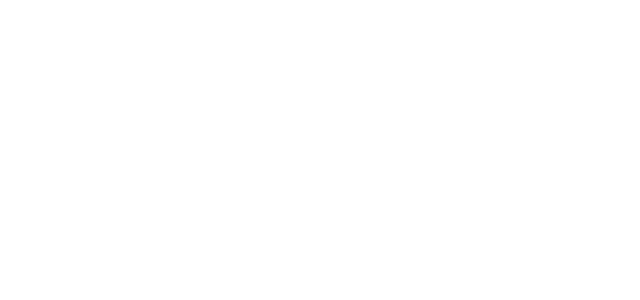
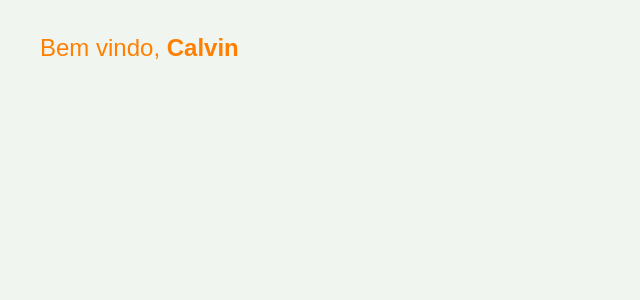
Before and after one commit to calvinsteixeira/stocksavor, a Next.js app: page / in a window 1280 px wide. Shown: the top 300 px of the page, without its empty margins (0-640 px from the left). Built offline with nearby package versions, Linux system fonts and the light colour scheme.

Commit message:
Fix: Ajustando texto de boas vindas

```diff
--- a/app/globals.css
+++ b/app/globals.css
@@ -14,57 +14,57 @@
 
 @layer base {
   :root {
-    --background: 0 0% 100%;
-    --foreground: 240 10% 3.9%;
-    --card: 0 0% 100%;
-    --card-foreground: 240 10% 3.9%;
-    --popover: 0 0% 100%;
-    --popover-foreground: 240 10% 3.9%;
-    --primary: 240 5.9% 10%;
-    --primary-foreground: 0 0% 98%;
-    --secondary: 240 4.8% 95.9%;
-    --secondary-foreground: 240 5.9% 10%;
-    --muted: 240 4.8% 95.9%;
-    --muted-foreground: 240 3.8% 46.1%;
-    --accent: 240 4.8% 95.9%;
-    --accent-foreground: 240 5.9% 10%;
-    --destructive: 0 84.2% 60.2%;
-    --destructive-foreground: 0 0% 98%;
-    --border: 240 5.9% 90%;
-    --input: 240 5.9% 90%;
-    --ring: 240 10% 3.9%;
-    --chart-1: 12 76% 61%;
-    --chart-2: 173 58% 39%;
-    --chart-3: 197 37% 24%;
-    --chart-4: 43 74% 66%;
-    --chart-5: 27 87% 67%;
+    --background: 120 20% 95%; /* Verde suave */
+    --foreground: 30 20% 20%; /* Marrom escuro */
+    --card: 120 20% 100%; /* Branco */
+    --card-foreground: 30 20% 20%; /* Marrom escuro */
+    --popover: 120 20% 100%; /* Branco */
+    --popover-foreground: 30 20% 20%; /* Marrom escuro */
+    --primary: 30 100% 50%; /* Laranja suave */
+    --primary-foreground: 0 0% 98%; /* Branco */
+    --secondary: 120 10% 90%; /* Verde muito claro */
+    --secondary-foreground: 30 20% 20%; /* Marrom escuro */
+    --muted: 120 10% 90%; /* Verde muito claro */
+    --muted-foreground: 120 15% 50%; /* Verde médio */
+    --accent: 120 30% 40%; /* Verde mais forte */
+    --accent-foreground: 0 0% 98%; /* Branco */
+    --destructive: 0 84% 60%; /* Vermelho */
+    --destructive-foreground: 0 0% 98%; /* Branco */
+    --border: 120 10% 85%; /* Verde claro */
+    --input: 120 10% 85%; /* Verde claro */
+    --ring: 120 20% 20%; /* Marrom escuro */
+    --chart-1: 30 76% 61%; /* Laranja gráfico */
+    --chart-2: 90 58% 39%; /* Verde gráfico */
+    --chart-3: 197 37% 24%; /* Azul gráfico */
+    --chart-4: 43 74% 66%; /* Verde claro gráfico */
+    --chart-5: 27 87% 67%; /* Amarelo gráfico */
     --radius: 0.5rem;
   }
   .dark {
-    --background: 240 10% 3.9%;
-    --foreground: 0 0% 98%;
-    --card: 240 10% 3.9%;
-    --card-foreground: 0 0% 98%;
-    --popover: 240 10% 3.9%;
-    --popover-foreground: 0 0% 98%;
-    --primary: 0 0% 98%;
-    --primary-foreground: 240 5.9% 10%;
-    --secondary: 240 3.7% 15.9%;
-    --secondary-foreground: 0 0% 98%;
-    --muted: 240 3.7% 15.9%;
-    --muted-foreground: 240 5% 64.9%;
-    --accent: 240 3.7% 15.9%;
-    --accent-foreground: 0 0% 98%;
-    --destructive: 0 62.8% 30.6%;
-    --destructive-foreground: 0 0% 98%;
-    --border: 240 3.7% 15.9%;
-    --input: 240 3.7% 15.9%;
-    --ring: 240 4.9% 83.9%;
-    --chart-1: 220 70% 50%;
-    --chart-2: 160 60% 45%;
-    --chart-3: 30 80% 55%;
-    --chart-4: 280 65% 60%;
-    --chart-5: 340 75% 55%;
+    --background: 30 20% 15%; /* Marrom escuro */
+    --foreground: 120 30% 90%; /* Verde claro */
+    --card: 30 20% 15%; /* Marrom escuro */
+    --card-foreground: 120 30% 90%; /* Verde claro */
+    --popover: 30 20% 15%; /* Marrom escuro */
+    --popover-foreground: 120 30% 90%; /* Verde claro */
+    --primary: 30 100% 40%; /* Laranja profundo */
+    --primary-foreground: 0 0% 98%; /* Branco */
+    --secondary: 120 10% 20%; /* Verde escuro */
+    --secondary-foreground: 0 0% 98%; /* Branco */
+    --muted: 120 10% 20%; /* Verde escuro */
+    --muted-foreground: 120 15% 70%; /* Verde médio */
+    --accent: 120 30% 30%; /* Verde escuro */
+    --accent-foreground: 0 0% 98%; /* Branco */
+    --destructive: 0 62% 40%; /* Vermelho escuro */
+    --destructive-foreground: 0 0% 98%; /* Branco */
+    --border: 120 10% 20%; /* Verde escuro */
+    --input: 120 10% 20%; /* Verde escuro */
+    --ring: 120 15% 70%; /* Verde médio */
+    --chart-1: 30 76% 50%; /* Laranja gráfico */
+    --chart-2: 90 58% 45%; /* Verde gráfico */
+    --chart-3: 30 80% 50%; /* Amarelo gráfico */
+    --chart-4: 280 65% 60%; /* Roxo gráfico */
+    --chart-5: 340 75% 55%; /* Vermelho gráfico */
   }
 }
 
@@ -75,4 +75,7 @@
   body {
     @apply bg-background text-foreground;
   }
+  main {
+    @apply px-6 pt-4;
+  }
 }
--- a/app/page.tsx
+++ b/app/page.tsx
@@ -1,7 +1,13 @@
 export default function Home() {
   return (
     <div>
-      <main></main>
+      <main>
+        <div className="text-primary rounded-md px-4 py-4 space-y-2">
+          <h1 className="text-2xl">
+            Bem vindo, <span className="font-semibold">Calvin</span>
+          </h1>
+        </div>
+      </main>
     </div>
   );
 }
```
